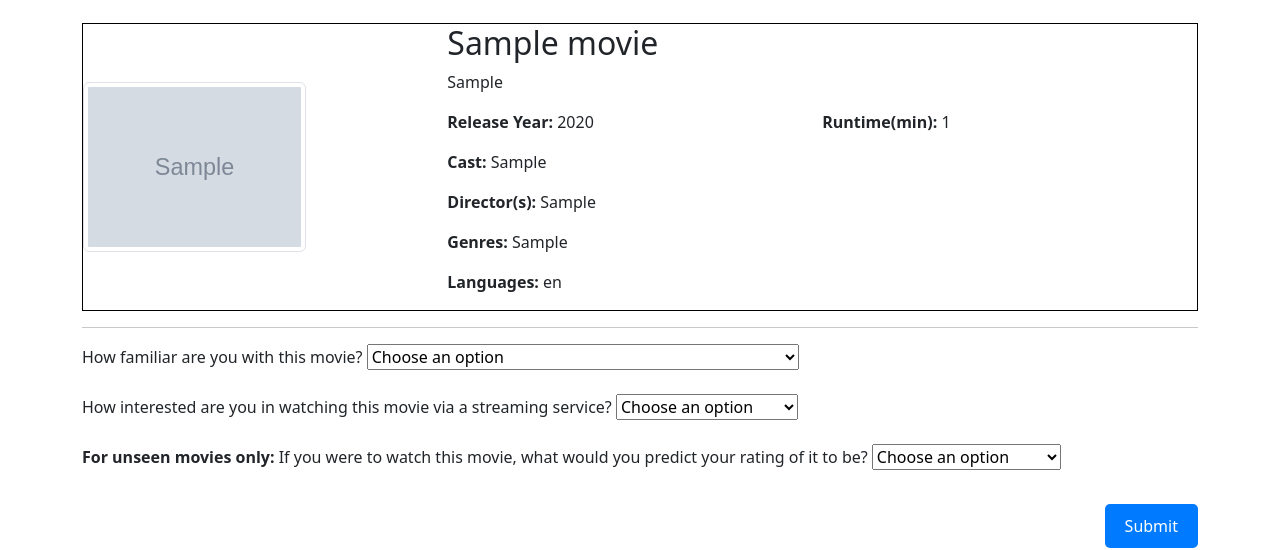
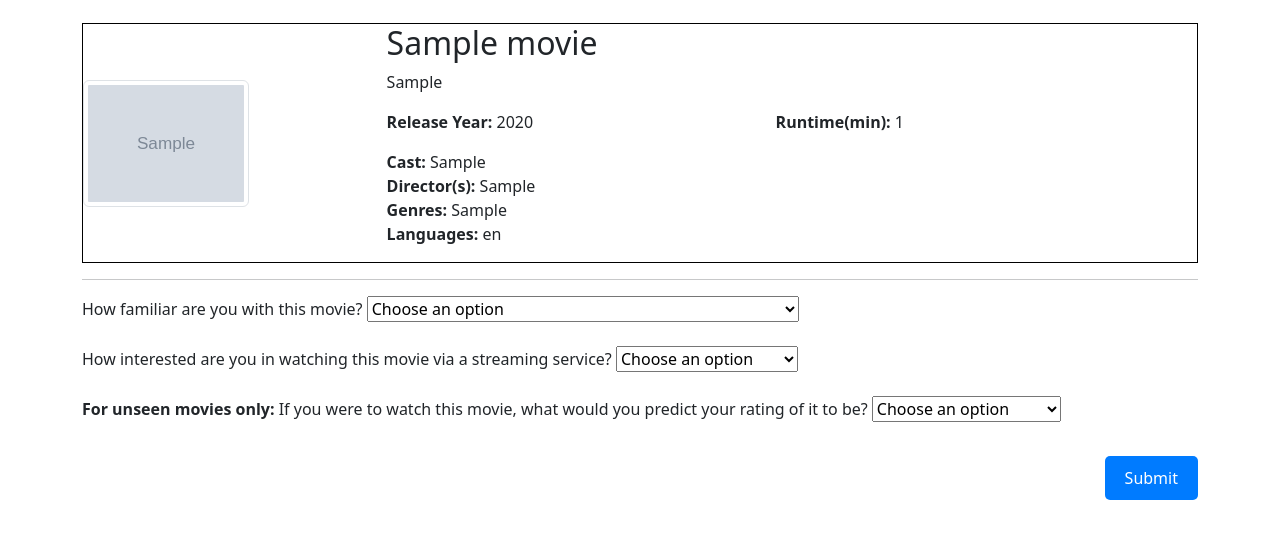
Before and after one commit to maancham/IRMrec, a Django app: template movies/templates/movies/item.html in a window 1280 px wide. Shown: the part 42-592 px from the top of the page. Run offline with Django 4.2, Linux system fonts and the light colour scheme; the template is opened without the code that fills it: values that come from a table or form of the project are taken from there, others are empty; tables that the repository leaves empty hold one stand-in row (values such as "Sample post"); grey boxes marked "Sample" are stand-in pictures; some libraries are stand-ins or nearby versions.

Commit message:
UI updates

```diff
--- a/movies/templates/movies/item.html
+++ b/movies/templates/movies/item.html
@@ -13,19 +13,19 @@
         margin-top: -25px;
     }
 
-    .movie-img img{
-        max-width: 53%;
-        max-height: 30%;
+    .movie-img img {
+        max-width: 40%;
+        max-height: 25%;
         width: auto;
-        margin-right: 10px;
+        margin-right: 5px;
     }
 
     .movie-details {
         flex: 1;
         max-width: 85ch;
         overflow-wrap: break-word;
-        text-align: justify;
-        margin-left: -5%;
+        /* text-align: justify; */
+        margin-left: -10%;
     }
 
     .movie-info {
@@ -33,18 +33,23 @@
     }
 
     .submit-button {
-        background-color: #007bff; /* Use a blue-ish color for the button background */
-        color: #fff; /* Text color is white */
-        padding: 10px 20px; /* Add some padding to make the button larger */
-        border: none; /* Remove the default button border */
-        border-radius: 5px; /* Rounded corners */
-        cursor: pointer; /* Add a pointer cursor when hovering over the button */
-        float: right; /* Float the button to the right */
-        margin-top: 10px; /* Add some top margin to separate it from the dropdowns */
+        background-color: #007bff;
+        /* Use a blue-ish color for the button background */
+        color: #fff;
+        /* Text color is white */
+        padding: 10px 20px;
+        /* Add some padding to make the button larger */
+        border: none;
+        /* Remove the default button border */
+        border-radius: 5px;
+        /* Rounded corners */
+        cursor: pointer;
+        /* Add a pointer cursor when hovering over the button */
+        float: right;
+        /* Float the button to the right */
+        margin-top: 10px;
+        /* Add some top margin to separate it from the dropdowns */
     }
-
-
-
 </style>
 {% endblock %}
 
@@ -53,8 +58,10 @@
 
 <!-- <link href="{% static 'fontawesomefree/css/brands.css' %}" rel="stylesheet" type="text/css"> -->
 
-    <link href="https://cdnjs.cloudflare.com/ajax/libs/font-awesome/6.4.0/css/brands.min.css" rel="stylesheet" type="text/css">
-    <link href="https://cdnjs.cloudflare.com/ajax/libs/font-awesome/6.4.0/css/solid.min.css" rel="stylesheet" type="text/css">
+<link href="https://cdnjs.cloudflare.com/ajax/libs/font-awesome/6.4.0/css/brands.min.css" rel="stylesheet"
+    type="text/css">
+<link href="https://cdnjs.cloudflare.com/ajax/libs/font-awesome/6.4.0/css/solid.min.css" rel="stylesheet"
+    type="text/css">
 
 
 
@@ -63,14 +70,15 @@
         {% if movie.img_path and movie.img_path != 'nan' %}
         <img src="{{ movie.img_path }}" alt="{{ movie.title }}" class="img-thumbnail">
         {% else %}
-                <img src="https://raw.githubusercontent.com/maancham/IRMrec/main/movies/static/movies/default.jpg" alt="default" class="img-thumbnail">
+        <img src="https://raw.githubusercontent.com/maancham/IRMrec/main/movies/static/movies/default.jpg" alt="default"
+            class="img-thumbnail">
         {% endif %}
     </div>
     <div class="movie-details">
         <h2>{{ movie.title }}</h2>
         <p> {{ movie.overview }} </p>
         <div class="movie-info">
-                <p style="flex: 1;"><strong>Release Year:</strong> {{ movie.year }}</p>
+            <p style="flex: 1; margin-bottom: 0%;"><strong>Release Year:</strong> {{ movie.year }}</p>
             <!-- <p style="flex: 1;"><strong>MPA Rating:</strong> {{ movie|get_map }}</p> -->
             {% if movie.runtime == 0 %}
             <p style="flex: 1;"><strong>Runtime(min):</strong> N/A </p>
@@ -78,9 +86,9 @@
             <p style="flex: 1;"><strong>Runtime(min):</strong> {{ movie.runtime }}</p>
             {% endif %}
         </div>
-            <p><strong>Cast:</strong> {{ movie.cast }}</p>
-            <p><strong>Director(s):</strong> {{ movie.directors }}</p>
-            <p><strong>Genres:</strong> {{ movie.genres }}</p>
+        <p style="margin-bottom: 0%;"><strong>Cast:</strong> {{ movie.cast }}</p>
+        <p style="margin-bottom: 0%;"><strong>Director(s):</strong> {{ movie.directors }}</p>
+        <p style="margin-bottom: 0%;"><strong>Genres:</strong> {{ movie.genres }}</p>
         <p><strong>Languages:</strong> {{ movie|get_language }}</p>
     </div>
 </div>
@@ -104,7 +112,7 @@
 
 <hr>
 
-    <form method="POST" id="input-form" {% if interaction_exists %}style="display:none;"{% endif %}>
+<form method="POST" id="input-form" {% if interaction_exists %}style="display:none;" {% endif %}>
     {% csrf_token %}
 
     <div class="form-group" id="familiar-fields">
@@ -150,7 +158,8 @@
     <br>
 
     <div class="form-group" id="rating-fields">
-            <label><strong>For unseen movies only:</strong> If you were to watch this movie, what would you predict your rating of it to be?</label>
+        <label><strong>For unseen movies only:</strong> If you were to watch this movie, what would you predict your
+            rating of it to be?</label>
         <select id="unseen-rating-select" name="unseen_rating_select" class="dropdown-select" tabindex="2">
             <option value="">Choose an option</option>
             <option value="0.5">0.5 stars (Awful)</option>
--- a/movies/templates/movies/tutorial.html
+++ b/movies/templates/movies/tutorial.html
@@ -213,7 +213,7 @@
             incorrectAnswers.push("Question 4");
         }
 
-        if (!q5Answer || q5Answer.value !== "c") {
+        if (!q5Answer || q5Answer.value !== "a") {
             incorrectAnswers.push("Question 5");
         }
 
--- a/recommender/settings.py
+++ b/recommender/settings.py
@@ -33,7 +33,7 @@ RENDER_EXTERNAL_DB_URL = os.environ["RENDER_EXTERNAL_DB_URL"]
 # SECURITY WARNING: don't run with debug turned on in production!
 DEBUG = False
 
-ALLOWED_HOSTS = ["127.0.0.1", "129.97.74.32"]
+ALLOWED_HOSTS = ["127.0.0.1", "129.97.74.32", "mooneye.cs.uwaterloo.ca"]
 
 RENDER_EXTERNAL_HOSTNAME = os.environ["RENDER_EXTERNAL_HOSTNAME"]
 if RENDER_EXTERNAL_HOSTNAME:
```
Lines whose indentation alone changed are shown as unchanged.
